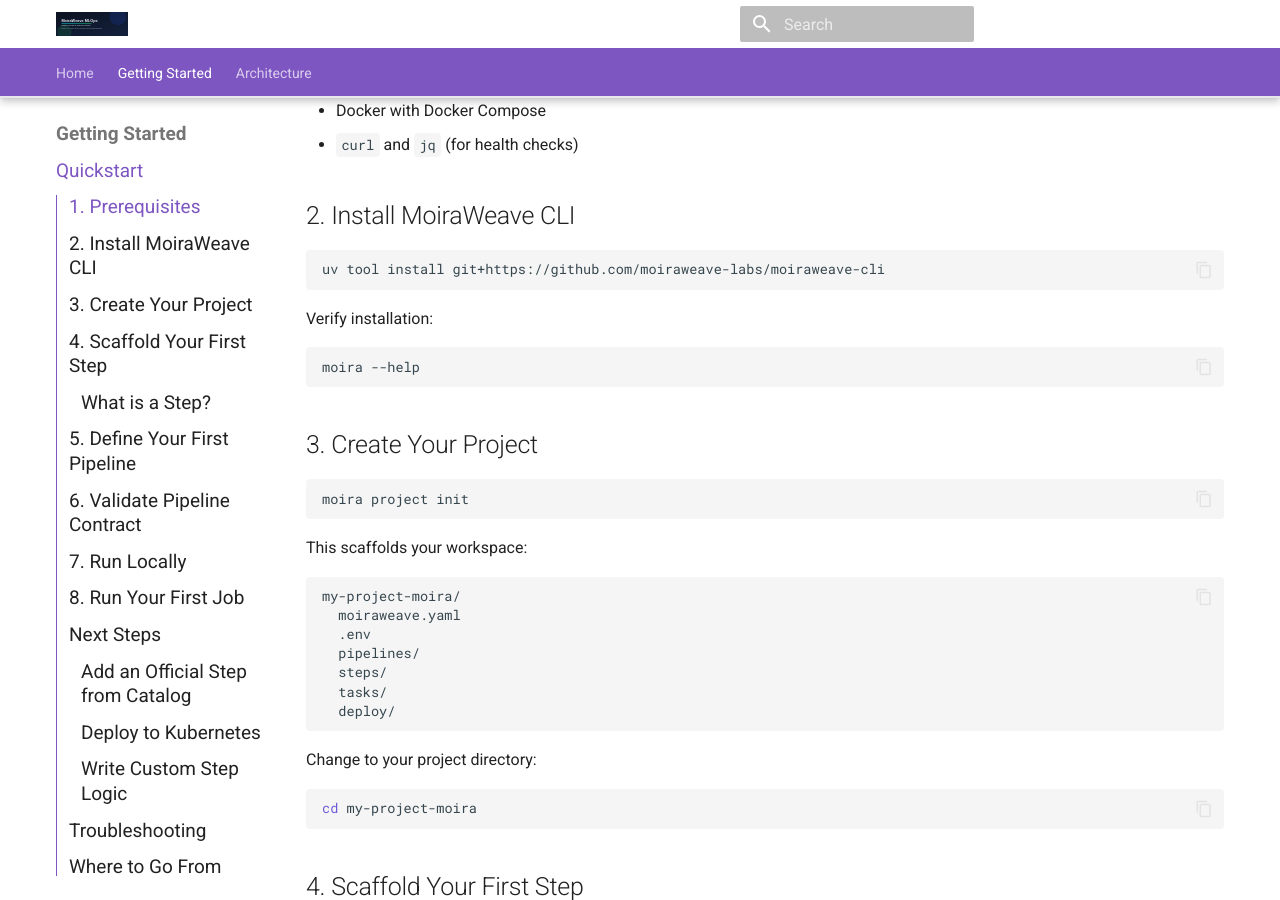
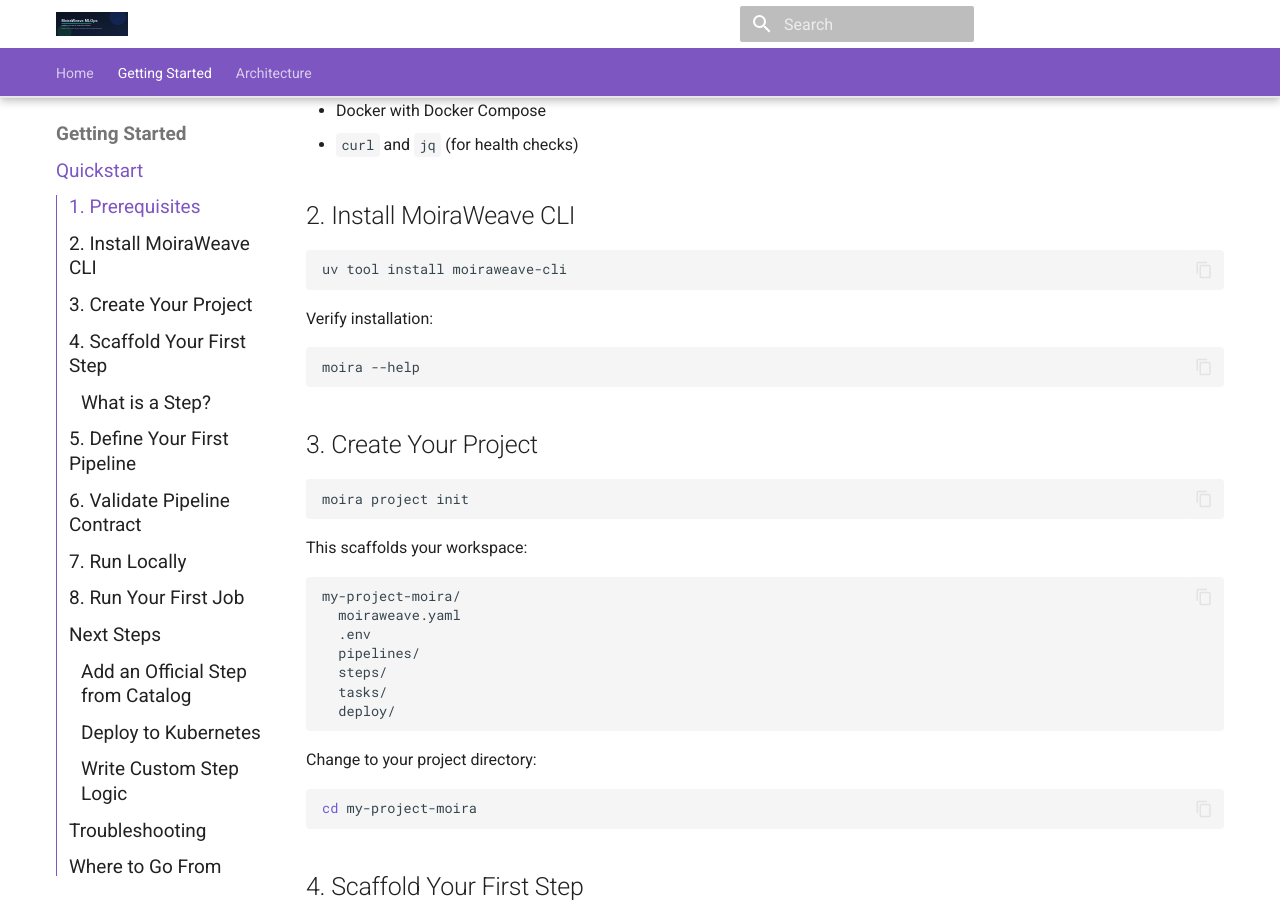
Before and after one commit to moiraweave-labs/moiraweave-docs, an MkDocs documentation site: the page built from docs/quickstart.md, in a window 1280 px wide and 900 px high, scrolled down 317 px. Built offline with MkDocs 1.6.1 and Material for MkDocs 9.7.7, drawn with Linux system fonts in a browser that asks for light colours; comment, search, counter and statistics services are not loaded.

Commit message:
Switch docs quickstart install to PyPI package

````diff
--- a/docs/quickstart.md
+++ b/docs/quickstart.md
@@ -12,7 +12,7 @@ Get your first MoiraWeave project running in under 10 minutes.
 ## 2. Install MoiraWeave CLI
 
 ```bash
-uv tool install git+https://github.com/moiraweave-labs/moiraweave-cli
+uv tool install moiraweave-cli
 ```
 
 Verify installation:
````
